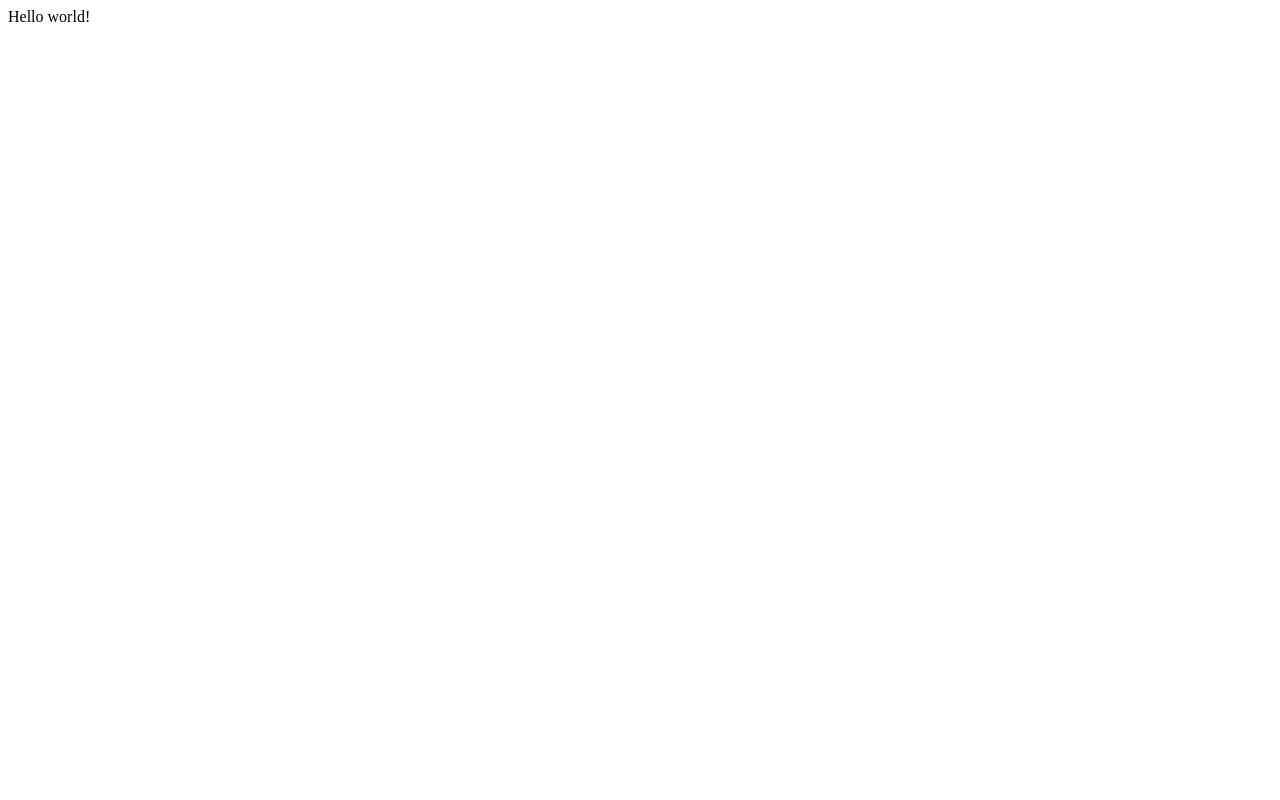
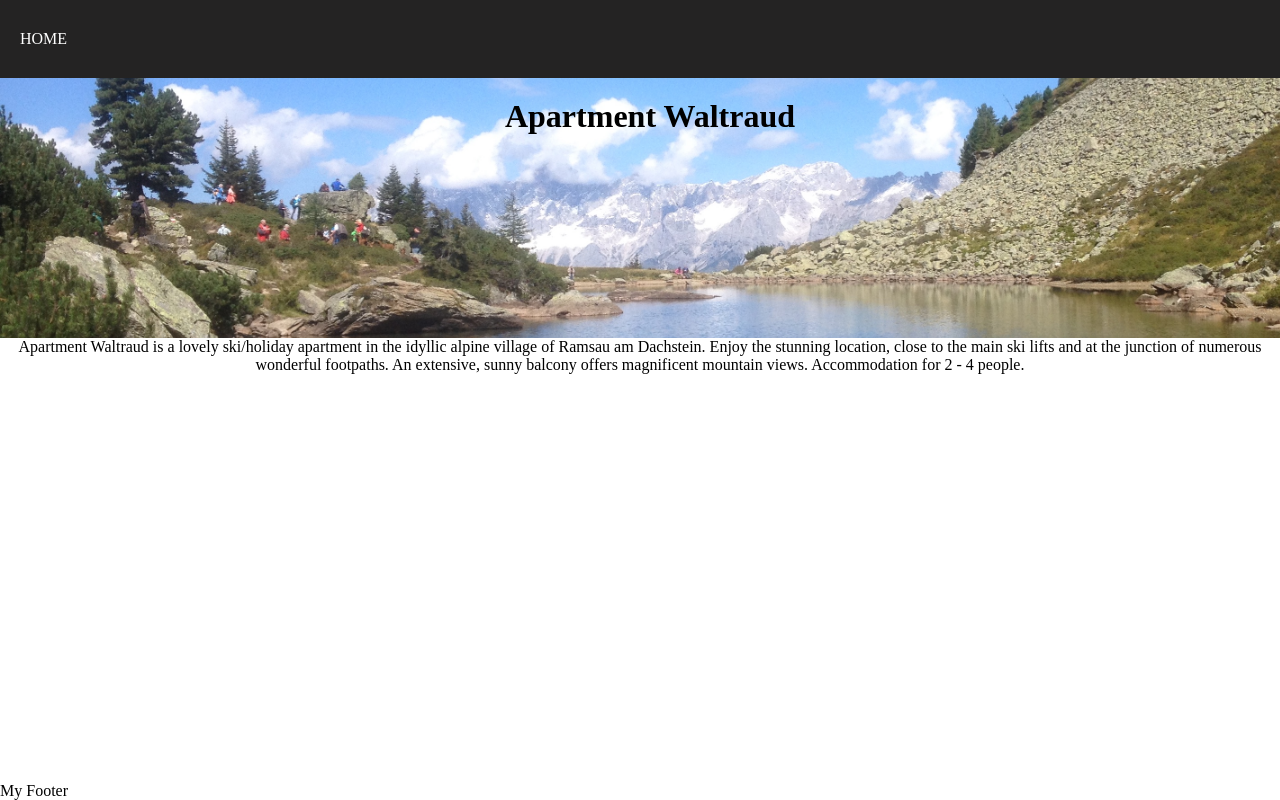
Before and after one commit to benaud12/gatsby-netlify-cms, a Gatsby site: page / in a window 1280 px wide. Built offline with nearby package versions, Linux system fonts and the light colour scheme; Gatsby itself is replaced by a stand-in of ours.

Commit message:
Remove test blog setup and add Apartment homepage.

```diff
--- a/gatsby-config.js
+++ b/gatsby-config.js
@@ -7,11 +7,13 @@
 module.exports = {
   plugins: [
     `gatsby-plugin-netlify-cms`,
+    `gatsby-plugin-react-helmet`,
+    `gatsby-plugin-sass`,
     {
       resolve: `gatsby-source-filesystem`,
       options: {
-        name: `markdown-pages`,
-        path: `${__dirname}/blog`,
+        name: `markdown`,
+        path: `${__dirname}/markdown`,
       },
     },
     `gatsby-transformer-remark`,
--- /dev/null
+++ b/markdown/homepage.md
@@ -0,0 +1,8 @@
+---
+title: homepage
+intro: >
+  Apartment Waltraud is a lovely ski/holiday apartment in the idyllic alpine village of Ramsau am Dachstein.
+  Enjoy the stunning location, close to the main ski lifts and at the junction of numerous wonderful footpaths.
+  An extensive, sunny balcony offers magnificent mountain views.
+  Accommodation for 2 - 4 people.
+---
--- a/package.json
+++ b/package.json
@@ -15,11 +15,15 @@
   "dependencies": {
     "gatsby": "^2.15.15",
     "gatsby-plugin-netlify-cms": "^4.1.15",
+    "gatsby-plugin-react-helmet": "^3.1.7",
+    "gatsby-plugin-sass": "^2.1.14",
     "gatsby-source-filesystem": "^2.1.22",
     "gatsby-transformer-remark": "^2.6.22",
     "netlify-cms-app": "^2.9.7",
+    "node-sass": "^4.12.0",
     "react": "^16.9.0",
-    "react-dom": "^16.9.0"
+    "react-dom": "^16.9.0",
+    "react-helmet": "^5.2.1"
   },
   "devDependencies": {
     "prettier": "^1.18.2"
--- /dev/null
+++ b/src/components/Footer.js
@@ -0,0 +1,3 @@
+import React from "react"
+
+export default () => <footer>My Footer</footer>
--- /dev/null
+++ b/src/components/Layout.js
@@ -0,0 +1,26 @@
+import React from "react"
+import { Helmet } from "react-helmet"
+import Footer from "../components/Footer"
+import Navbar from "../components/Navbar"
+import "./styles.scss"
+import { withPrefix } from "gatsby"
+
+const TemplateWrapper = ({ children }) => {
+  return (
+    <>
+      <Helmet>
+        <html lang="en" />
+        <title>Apartment Waltraud</title>
+        <meta name="description" content="Apartment Waltraud in Ramsau" />
+        <meta name="theme-color" content="#fff" />
+        <meta property="og:title" content="Apartment Waltraud" />
+        <meta property="og:url" content="/" />
+      </Helmet>
+      <Navbar />
+      <div className="main">{children}</div>
+      <Footer />
+    </>
+  )
+}
+
+export default TemplateWrapper
--- /dev/null
+++ b/src/components/Navbar.js
@@ -0,0 +1,12 @@
+import React from "react"
+import { Link } from "gatsby"
+
+export default () => (
+  <div className="navbar-wrapper">
+    <nav className="navbar">
+      <Link to="/">
+        HOME
+      </Link>
+    </nav>
+  </div>
+)
--- /dev/null
+++ b/src/components/styles.scss
@@ -0,0 +1,43 @@
+$black: #242323;
+
+body {
+  width: 100%;
+  min-height: 100vh;
+  margin: 0;
+  padding: 0;
+  text-align: center;
+  position: relative;
+}
+
+h1 {
+  margin: 0;
+}
+
+.navbar-wrapper {
+  width: 100%;
+  padding: 30px 0;
+  background-color: $black;
+}
+
+.navbar {
+  display: flex;
+  margin: 0 20px;
+  a {
+    color: white;
+    text-decoration: none;
+  }
+}
+
+.title-bg {
+  height: 220px;
+  width: 100%;
+  padding: 20px 10px;
+  background-image: url("/images/apartment_waltraud_lake_cropped.jpeg");
+  background-size: cover;
+  background-position: center;
+}
+
+footer {
+  position: absolute;
+  bottom: 0;
+}
--- a/src/pages/index.js
+++ b/src/pages/index.js
@@ -1,3 +1,27 @@
 import React from "react"
+import { graphql } from "gatsby"
 
-export default () => <div>Hello world!</div>
+import Layout from "../components/Layout"
+
+export default ({ data }) => {
+  const { markdownRemark } = data
+  const { frontmatter } = markdownRemark
+  return (
+    <Layout>
+      <div className="title-bg">
+        <h1>Apartment Waltraud</h1>
+      </div>
+      <section>{frontmatter.intro}</section>
+    </Layout>
+  )
+}
+
+export const pageQuery = graphql`
+  query {
+    markdownRemark(frontmatter: { title: { eq: "homepage" } }) {
+      frontmatter {
+        intro
+      }
+    }
+  }
+`
```
Also changed, not shown: blog/another-great-blog.md (deleted, +0 -6 lines), blog/testing-a-new-blog.md (deleted, +0 -12 lines), gatsby-node.js (deleted, +0 -38 lines), src/templates/blog.js (deleted, +0 -34 lines), static/admin/config.yml (+8 -9 lines), static/images/apartment_waltraud_lake_cropped.jpeg (added), 1 other file.
